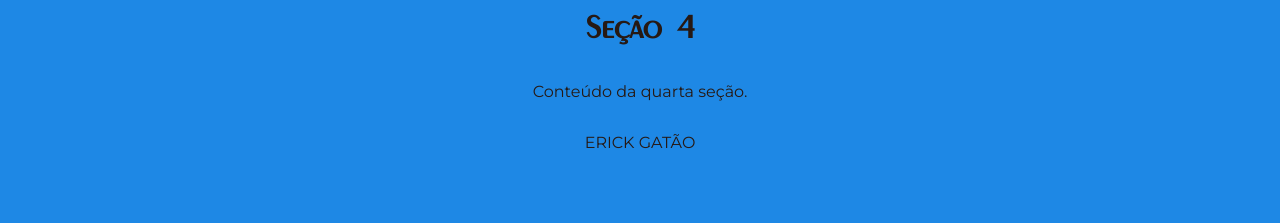
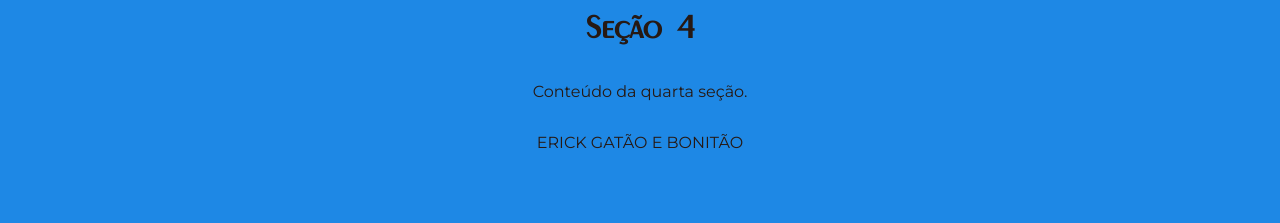
Before and after one commit to ArierEdvolikice/Mavic-Site, a React (Create React App) app in the folder mavic/: page / in a window 1280 px wide. Shown: the part 2720-2943 px from the top of the page. Built offline with nearby package versions, Linux system fonts and the light colour scheme.

Commit message:
Ajustes-Erick

```diff
--- a/mavic/src/App.js
+++ b/mavic/src/App.js
@@ -128,7 +128,7 @@ function App() {
   <div id="section4" className="section section4">
     <h1>Seção 4</h1>
     <p>Conteúdo da quarta seção.</p>
-    <p> ERICK GATÃO</p>
+    <p>ERICK GATÃO E BONITÃO</p>
   </div>
 
   <div id="section5" className="section section2">
```
